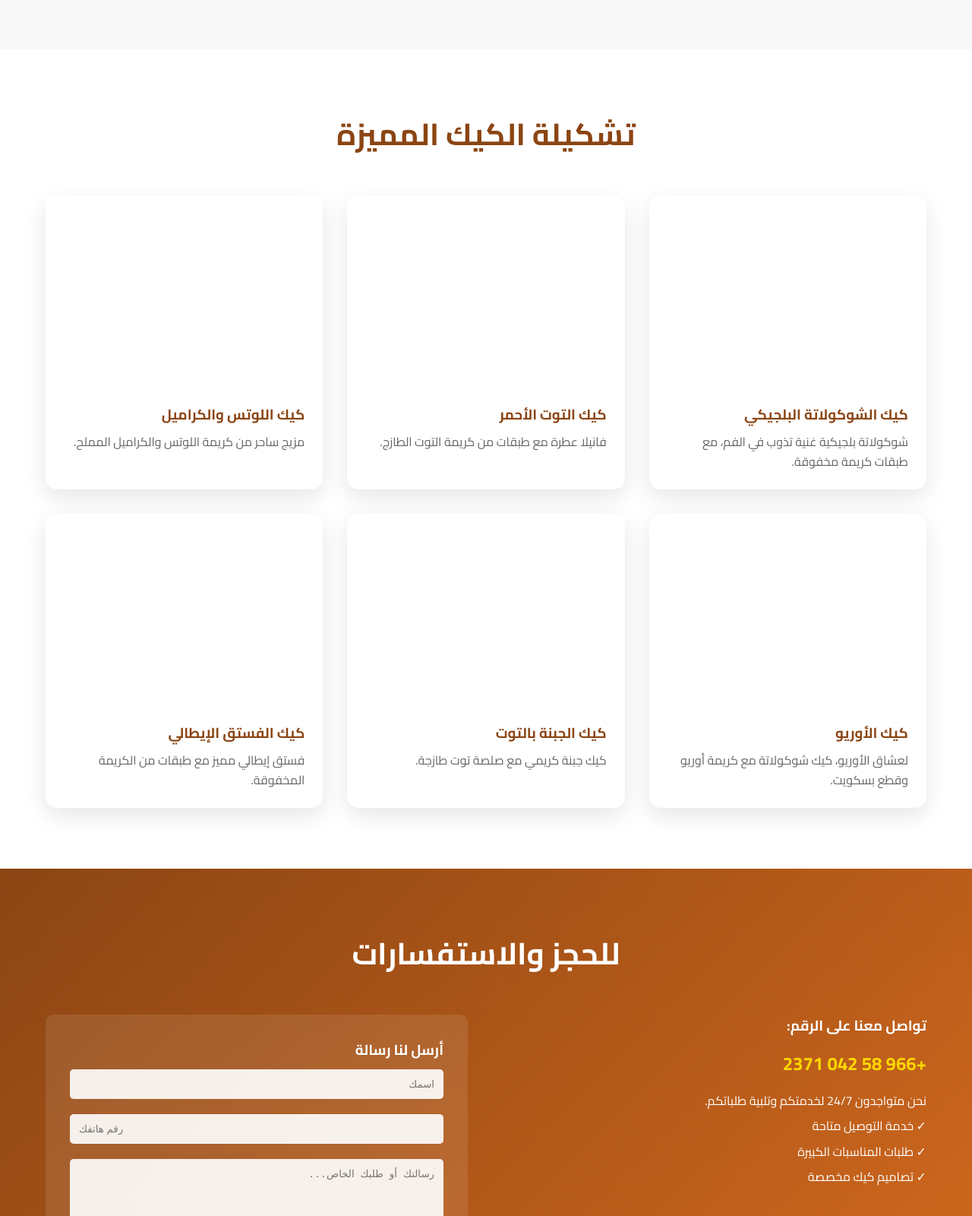
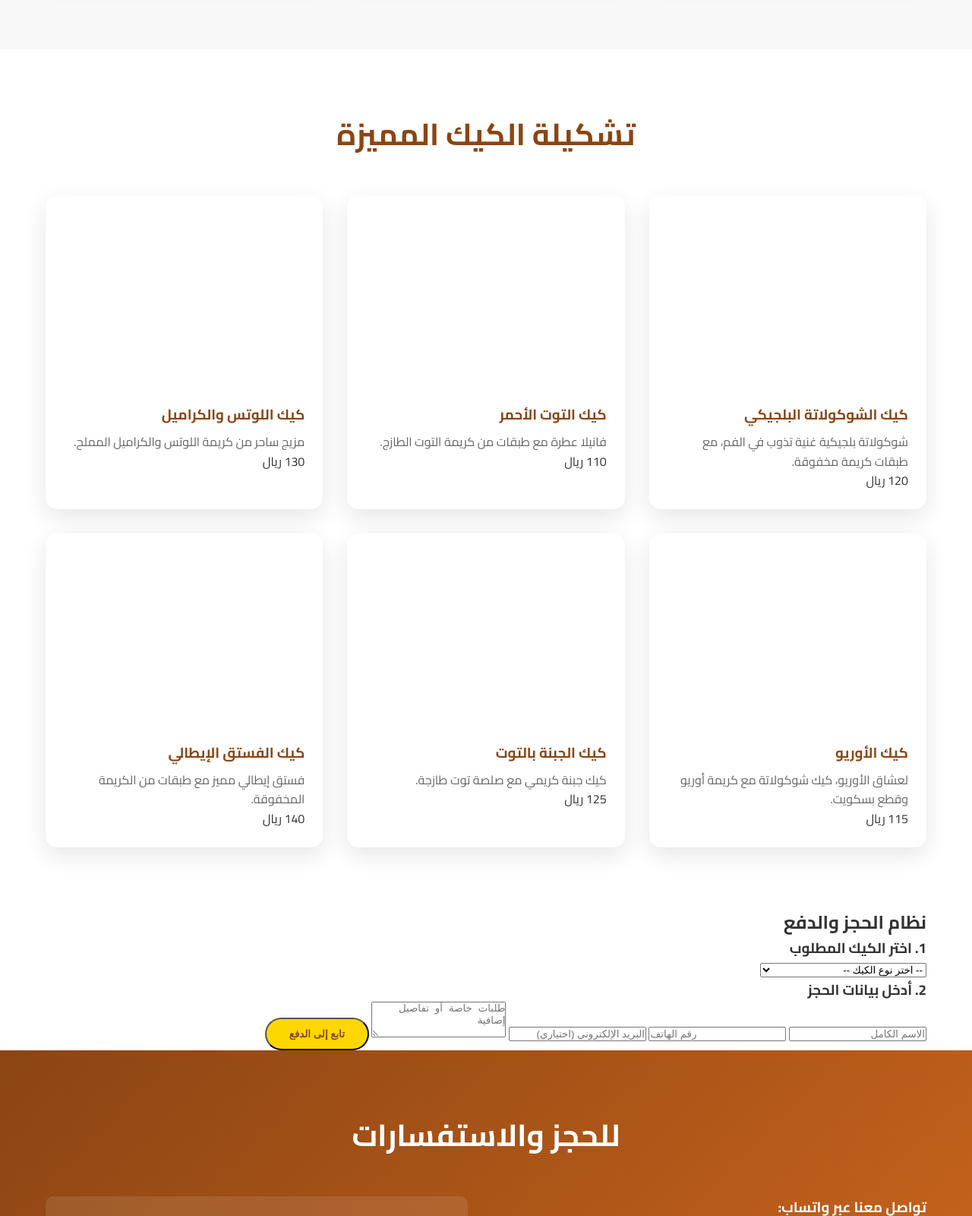
Before and after one commit to qataralialshrani/cake-website, a plain HTML site: page index.html in a window 1280 px wide. Shown: the part 1200-2800 px from the top of the page at 76% size. Drawn offline with Linux system fonts and the light colour scheme; a script that the page names is missing.

Commit message:
Update index.html

```diff
--- a/index.html
+++ b/index.html
@@ -8,9 +8,9 @@
     <link rel="preconnect" href="https://fonts.googleapis.com">
     <link rel="preconnect" href="https://fonts.gstatic.com" crossorigin>
     <link href="https://fonts.googleapis.com/css2?family=Cairo:wght@300;400;600;700&display=swap" rel="stylesheet">
+    <script src="https://cdn.jsdelivr.net/npm/qrcode@1.5.3/build/qrcode.min.js"></script>
 </head>
 <body>
-    <!-- شريط التنقل -->
     <nav class="navbar">
         <div class="nav-container">
             <div class="nav-logo">كيك رويالتي 👑</div>
@@ -19,20 +19,19 @@
                 <li class="nav-item"><a href="#about" class="nav-link">عن المحل</a></li>
                 <li class="nav-item"><a href="#cakes" class="nav-link">أنواع الكيك</a></li>
                 <li class="nav-item"><a href="#contact" class="nav-link">الحجز والاستفسارات</a></li>
+                <li class="nav-item"><a href="#booking" class="nav-link">حجز الآن</a></li>
             </ul>
         </div>
     </nav>
 
-    <!-- قسم الهيرو -->
     <section id="home" class="hero">
         <div class="hero-content">
             <h1>تجربة ملكية من أول قضمة</h1>
             <p>أجود أنواع الكيك الطازج يومياً، بتصاميم تناسب جميع المناسبات</p>
-            <a href="#cakes" class="cta-button">استعرض تشكيلتنا</a>
+            <a href="#booking" class="cta-button">احجز الآن</a>
         </div>
     </section>
 
-    <!-- قسم عن المحل -->
     <section id="about" class="about">
         <div class="container">
             <h2>عن كيك رويالتي</h2>
@@ -58,71 +57,122 @@
         </div>
     </section>
 
-    <!-- قسم أنواع الكيك -->
     <section id="cakes" class="cakes">
         <div class="container">
             <h2>تشكيلة الكيك المميزة</h2>
             <div class="cakes-grid">
-                <!-- كيك 1 -->
-                <div class="cake-card">
+                <div class="cake-card" data-cake="كيك الشوكولاتة البلجيكي" data-price="120">
                     <div class="cake-image" style="background-image: url('assets/images/cake1.jpg');"></div>
                     <div class="cake-info">
                         <h3>كيك الشوكولاتة البلجيكي</h3>
                         <p>شوكولاتة بلجيكية غنية تذوب في الفم، مع طبقات كريمة مخفوقة.</p>
+                        <span class="cake-price">120 ريال</span>
                     </div>
                 </div>
-                <!-- كيك 2 -->
-                <div class="cake-card">
+                <div class="cake-card" data-cake="كيك التوت الأحمر" data-price="110">
                     <div class="cake-image" style="background-image: url('assets/images/cake2.jpg');"></div>
                     <div class="cake-info">
                         <h3>كيك التوت الأحمر</h3>
                         <p>فانيلا عطرة مع طبقات من كريمة التوت الطازج.</p>
+                        <span class="cake-price">110 ريال</span>
                     </div>
                 </div>
-                <!-- كيك 3 -->
-                <div class="cake-card">
+                <div class="cake-card" data-cake="كيك اللوتس والكراميل" data-price="130">
                     <div class="cake-image" style="background-image: url('assets/images/cake3.jpg');"></div>
                     <div class="cake-info">
                         <h3>كيك اللوتس والكراميل</h3>
                         <p>مزيج ساحر من كريمة اللوتس والكراميل المملح.</p>
+                        <span class="cake-price">130 ريال</span>
                     </div>
                 </div>
-                <!-- كيك 4 -->
-                <div class="cake-card">
+                <div class="cake-card" data-cake="كيك الأوريو" data-price="115">
                     <div class="cake-image" style="background-image: url('assets/images/cake4.jpg');"></div>
                     <div class="cake-info">
                         <h3>كيك الأوريو</h3>
                         <p>لعشاق الأوريو، كيك شوكولاتة مع كريمة أوريو وقطع بسكويت.</p>
+                        <span class="cake-price">115 ريال</span>
                     </div>
                 </div>
-                <!-- كيك 5 -->
-                <div class="cake-card">
+                <div class="cake-card" data-cake="كيك الجبنة بالتوت" data-price="125">
                     <div class="cake-image" style="background-image: url('assets/images/cake5.jpg');"></div>
                     <div class="cake-info">
                         <h3>كيك الجبنة بالتوت</h3>
                         <p>كيك جبنة كريمي مع صلصة توت طازجة.</p>
+                        <span class="cake-price">125 ريال</span>
                     </div>
                 </div>
-                <!-- كيك 6 -->
-                <div class="cake-card">
+                <div class="cake-card" data-cake="كيك الفستق الإيطالي" data-price="140">
                     <div class="cake-image" style="background-image: url('assets/images/cake6.jpg');"></div>
                     <div class="cake-info">
                         <h3>كيك الفستق الإيطالي</h3>
                         <p>فستق إيطالي مميز مع طبقات من الكريمة المخفوقة.</p>
+                        <span class="cake-price">140 ريال</span>
                     </div>
                 </div>
             </div>
         </div>
     </section>
 
-    <!-- قسم التواصل -->
+    <section id="booking" class="booking">
+        <div class="container">
+            <h2>نظام الحجز والدفع</h2>
+            <div class="booking-steps">
+                <div class="step">
+                    <h3>1. اختر الكيك المطلوب</h3>
+                    <select id="cakeSelect" class="form-select">
+                        <option value="">-- اختر نوع الكيك --</option>
+                        <option value="كيك الشوكولاتة البلجيكي - 120 ريال">كيك الشوكولاتة البلجيكي - 120 ريال</option>
+                        <option value="كيك التوت الأحمر - 110 ريال">كيك التوت الأحمر - 110 ريال</option>
+                        <option value="كيك اللوتس والكراميل - 130 ريال">كيك اللوتس والكراميل - 130 ريال</option>
+                        <option value="كيك الأوريو - 115 ريال">كيك الأوريو - 115 ريال</option>
+                        <option value="كيك الجبنة بالتوت - 125 ريال">كيك الجبنة بالتوت - 125 ريال</option>
+                        <option value="كيك الفستق الإيطالي - 140 ريال">كيك الفستق الإيطالي - 140 ريال</option>
+                    </select>
+                </div>
+
+                <div class="step">
+                    <h3>2. أدخل بيانات الحجز</h3>
+                    <form id="bookingForm" class="booking-form" action="https://formspree.io/f/mlekrwnv" method="POST">
+                        <input type="hidden" name="_subject" value="طلب حجز جديد من الموقع">
+                        <input type="hidden" name="نوع الكيك" id="formCakeType">
+
+                        <input type="text" name="الاسم الكامل" id="customerName" placeholder="الاسم الكامل" required>
+                        <input type="tel" name="رقم الهاتف" id="customerPhone" placeholder="رقم الهاتف" required>
+                        <input type="email" name="_replyto" id="customerEmail" placeholder="البريد الإلكتروني (اختياري)">
+                        <textarea name="طلبات خاصة" id="specialRequests" placeholder="طلبات خاصة أو تفاصيل إضافية" rows="3"></textarea>
+
+                        <button type="submit" id="submitBookingDetails" class="cta-button">تابع إلى الدفع</button>
+                    </form>
+                </div>
+
+                <div class="step" id="paymentStep" style="display: none;">
+                    <h3>3. الدفع عبر QR Code</h3>
+                    <div class="payment-info">
+                        <p>الرجاء مسح QR Code أدناه للدفع عبر تطبيق البنك:</p>
+                        <div id="qrcode"></div>
+                        <p class="iban-info">رقم الآيبان: <span id="ibanDisplay">SA63 0500 0068 2067 3395 8000</span></p>
+                        <button id="showIban" class="show-btn">إظهار/إخفاء رقم الآيبان</button>
+
+                        <div class="upload-section">
+                            <h4>بعد الدفع، رفق إيصال الدفع:</h4>
+                            <input type="file" id="paymentReceipt" accept="image/*,.pdf">
+                            <button id="submitBooking" class="cta-button">تأكيد الحجز</button>
+                        </div>
+                    </div>
+                </div>
+            </div>
+        </div>
+    </section>
+
     <section id="contact" class="contact">
         <div class="container">
             <h2>للحجز والاستفسارات</h2>
             <div class="contact-content">
                 <div class="contact-info">
-                    <h3>تواصل معنا على الرقم:</h3>
-                    <a href="tel:+966580422371" class="phone-number">+966 58 042 2371</a>
+                    <h3>تواصل معنا عبر واتساب:</h3>
+                    <a href="https://wa.me/966580422371" class="whatsapp-button" target="_blank">
+                        💬 اضغط هنا للتواصل عبر واتساب
+                    </a>
                     <p>نحن متواجدون 24/7 لخدمتكم وتلبية طلباتكم.</p>
                     <div class="contact-features">
                         <p>✓ خدمة التوصيل متاحة</p>
@@ -132,10 +182,11 @@
                 </div>
                 <div class="contact-form">
                     <h3>أرسل لنا رسالة</h3>
-                    <form id="messageForm">
-                        <input type="text" placeholder="اسمك" required>
-                        <input type="tel" placeholder="رقم هاتفك" required>
-                        <textarea placeholder="رسالتك أو طلبك الخاص..." rows="4" required></textarea>
+                    <form id="messageForm" action="https://formspree.io/f/mlekrwnv" method="POST">
+                        <input type="hidden" name="_subject" value="استفسار جديد من الموقع">
+                        <input type="text" name="الاسم" placeholder="اسمك" required>
+                        <input type="tel" name="رقم الهاتف" placeholder="رقم هاتفك" required>
+                        <textarea name="الرسالة" placeholder="رسالتك أو طلبك الخاص..." rows="4" required></textarea>
                         <button type="submit">إرسال الرسالة</button>
                     </form>
                 </div>
@@ -143,13 +194,21 @@
         </div>
     </section>
 
-    <!-- الفوتر -->
     <footer class="footer">
         <div class="container">
             <p>© 2024 كيك رويالتي - Cake Royale. جميع الحقوق محفوظة.</p>
         </div>
     </footer>
 
+    <div id="bookingModal" class="modal">
+        <div class="modal-content">
+            <span class="close">&times;</span>
+            <h3>تم تأكيد حجزك!</h3>
+            <p id="confirmationMessage"></p>
+            <button id="newBooking" class="cta-button">حجز جديد</button>
+        </div>
+    </div>
+
     <script src="script.js"></script>
 </body>
 </html>
```
